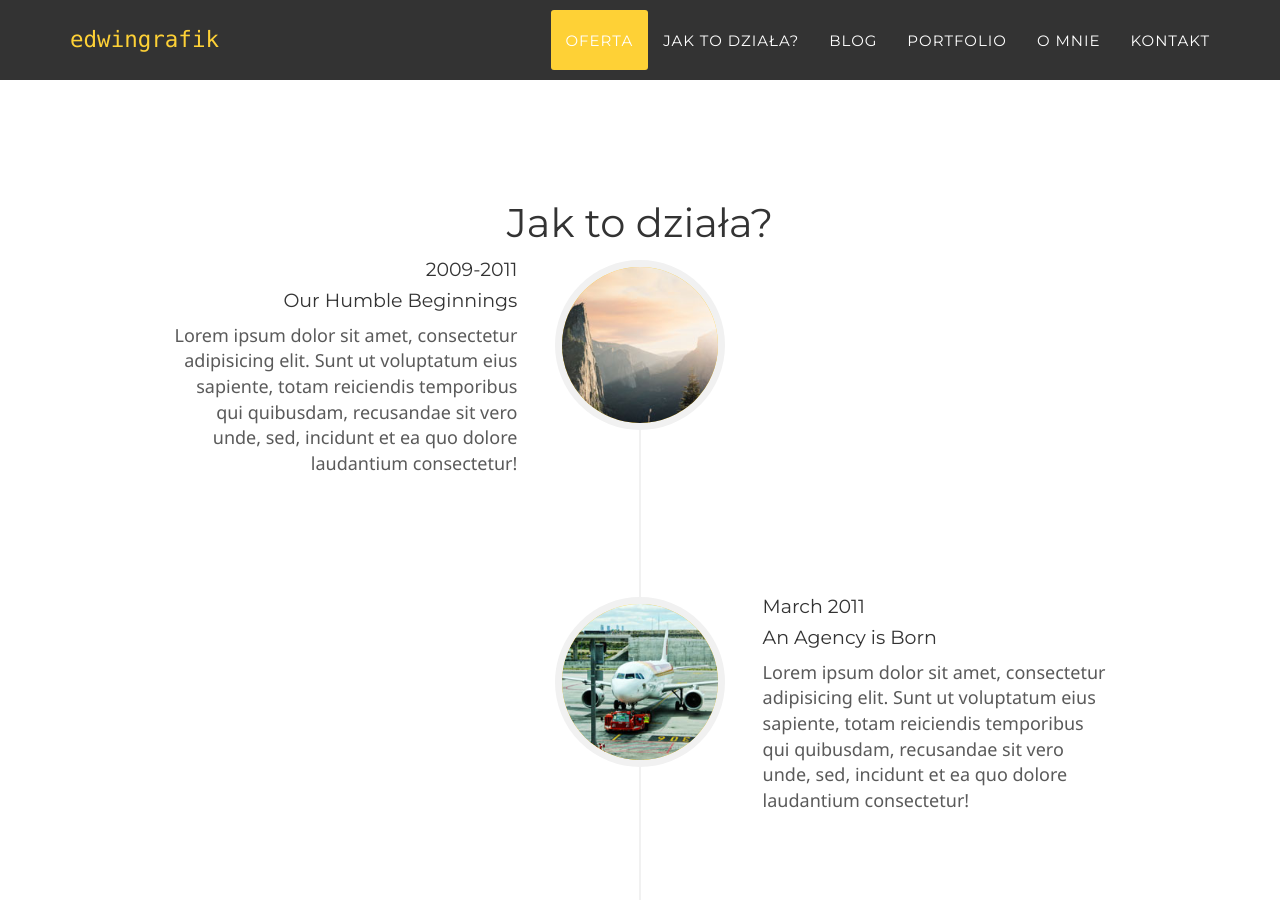
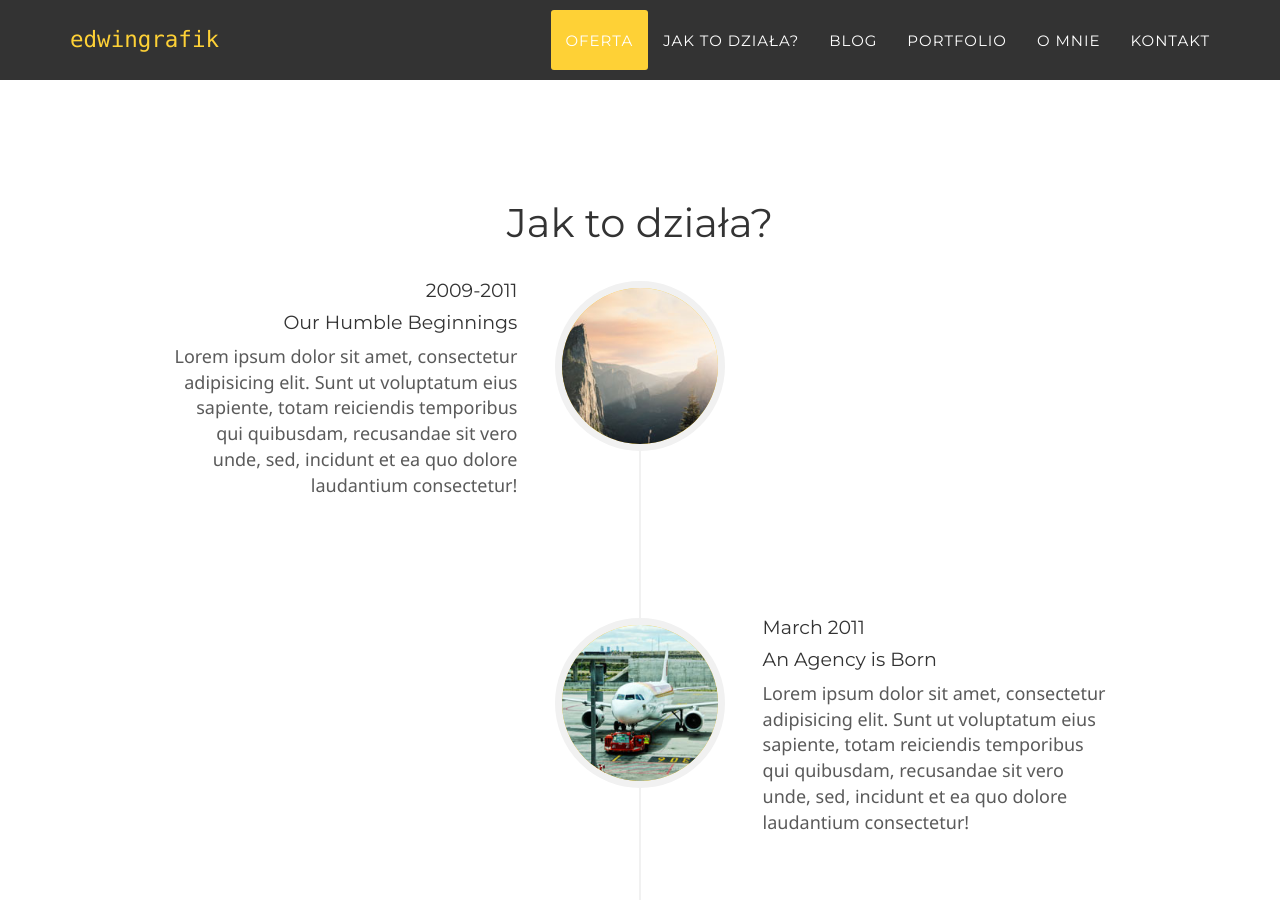
Before and after one commit to edwingrafik/edwingrafik.github.io, a Jekyll site: the page built from index.html, in a window 1280 px wide and 900 px high, scrolled down 1629 px. Built offline with Jekyll 4.4.1, drawn with Linux system fonts in a browser that asks for light colours; some web fonts are replaced.

Commit message:
Update about.html

```diff
--- a/_includes/about.html
+++ b/_includes/about.html
@@ -3,7 +3,7 @@
         <div class="container">
             <div class="row">
                 <div class="col-lg-12 text-center">
-                    <h2 class="section-heading">Jak to działa?</h2>
+                    <h2 class="section-heading">Jak to działa?</h2><br>
                 </div>
             </div>
             <div class="row">
```
